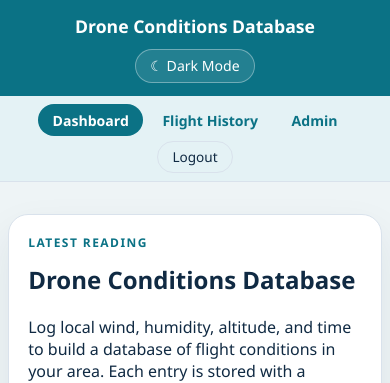
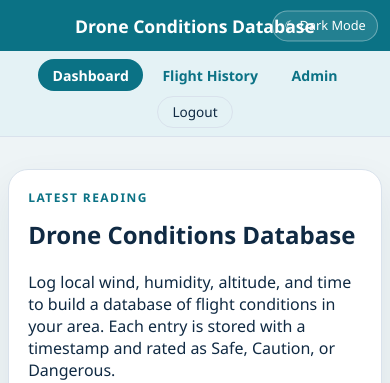
Before and after one commit to Ibrahim3640/Pi-drone---Website, a Django app: page / in a window 390 px wide. Shown: the top 383 px of the page. Run offline with Django 4.2, Linux system fonts and the light colour scheme; the visitor is signed in with stand-in values (Sample User, id 1); data that the repository does not hold is empty.

Commit message:
Updated position of the light/dark mode button to be on the far right of the navigation bar.

```diff
--- a/Django_Project/flight_monitoring/static/css/home.css
+++ b/Django_Project/flight_monitoring/static/css/home.css
@@ -37,11 +37,10 @@ body {
     color: var(--header-ink);
     padding: 0.85rem 1.5rem;
     display: flex;
-    flex-direction: column;
     align-items: center;
     justify-content: center;
-    gap: 0.7rem;
     text-align: center;
+    position: relative;
 }
 .site-header__title { font-size: 1.1rem; font-weight: 700; margin: 0; }
 .theme-toggle {
@@ -53,6 +52,16 @@ body {
     cursor: pointer;
     font: inherit;
     font-size: 0.88rem;
+    position: absolute;
+    right: 1.5rem;
+    top: 50%;
+    transform: translateY(-50%);
+}
+.site-header .header-theme-toggle {
+    position: absolute;
+    right: 1.5rem;
+    top: 50%;
+    transform: translateY(-50%);
 }
 .theme-toggle:hover { background: rgba(255,255,255,0.22); }
 .site-nav {
@@ -208,6 +217,17 @@ button[type="submit"] {
 }
 .errorlist { color: #b42318; margin: 0.5rem 0 0; padding-left: 1.1rem; }
 @media (max-width: 720px) {
+    .site-header {
+        padding: 0.85rem 0.75rem;
+    }
+    .theme-toggle {
+        right: 0.75rem;
+        font-size: 0.8rem;
+        padding: 0.35rem 0.7rem;
+    }
+    .site-header .header-theme-toggle {
+        right: 0.75rem;
+    }
     main { width: min(100% - 1rem, 100%); }
     .panel { padding: 1.2rem; }
 }
--- a/Django_Project/flight_monitoring/templates/flight_monitoring/flight_logs.html
+++ b/Django_Project/flight_monitoring/templates/flight_monitoring/flight_logs.html
@@ -6,13 +6,13 @@
     <meta name="viewport" content="width=device-width, initial-scale=1.0" />
     <title>Flight History | Drone Conditions Database</title>
     <script>(function(){if(localStorage.getItem("theme")==="dark"){document.documentElement.setAttribute("data-theme","dark");}}());</script>
-    <link rel="stylesheet" href="{% static 'css/home.css' %}">
+    <link rel="stylesheet" href="{% static 'css/home.css' %}?v=3">
     <link rel="stylesheet" href="{% static 'css/flight_history.css' %}">
 </head>
 <body class="history-page">
     <header class="site-header">
         <span class="site-header__title">Drone Conditions Database</span>
-        <button class="theme-toggle" onclick="toggleDarkMode()" id="themeToggle">&#9790; Dark Mode</button>
+        <button class="theme-toggle header-theme-toggle" onclick="toggleDarkMode()" id="themeToggle">&#9790; Dark Mode</button>
     </header>
     <nav class="site-nav">
         <a href="{% url 'flight_monitoring:dashboard' %}">Dashboard</a>
--- a/Django_Project/flight_monitoring/templates/flight_monitoring/home.html
+++ b/Django_Project/flight_monitoring/templates/flight_monitoring/home.html
@@ -6,12 +6,12 @@
     <meta name="viewport" content="width=device-width, initial-scale=1.0" />
     <title>Drone Conditions Database</title>
     <script>(function(){if(localStorage.getItem("theme")==="dark"){document.documentElement.setAttribute("data-theme","dark");}}());</script>
-    <link rel="stylesheet" href="{% static 'css/home.css' %}">
+    <link rel="stylesheet" href="{% static 'css/home.css' %}?v=3">
 </head>
 <body>
     <header class="site-header">
         <span class="site-header__title">Drone Conditions Database</span>
-        <button class="theme-toggle" onclick="toggleDarkMode()" id="themeToggle">&#9790; Dark Mode</button>
+        <button class="theme-toggle header-theme-toggle" onclick="toggleDarkMode()" id="themeToggle">&#9790; Dark Mode</button>
     </header>
     <nav class="site-nav">
         <a href="{% url 'flight_monitoring:dashboard' %}" class="active">Dashboard</a>
```
